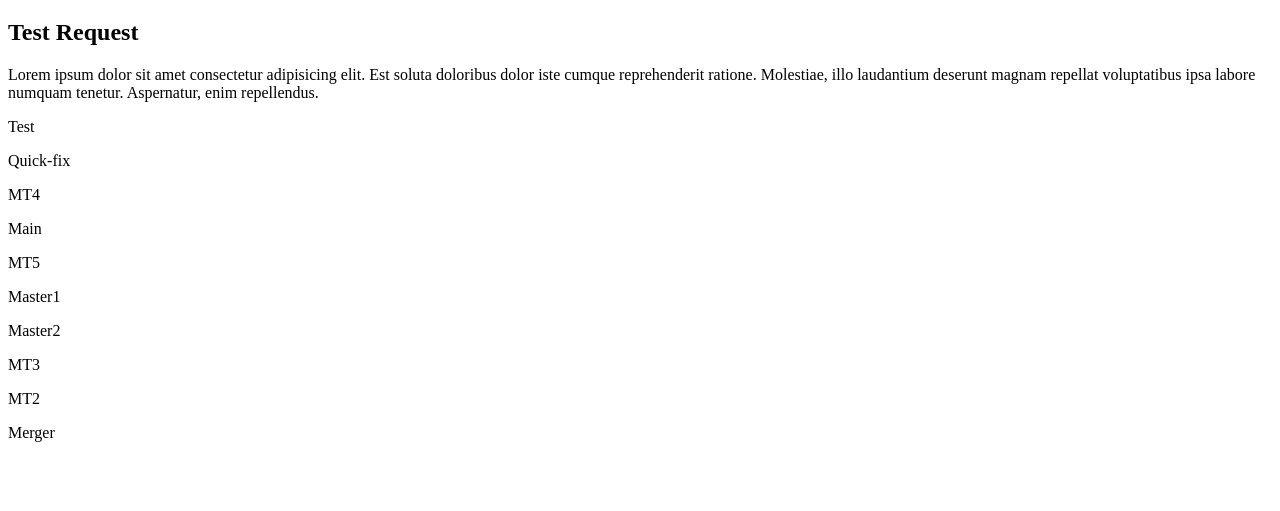
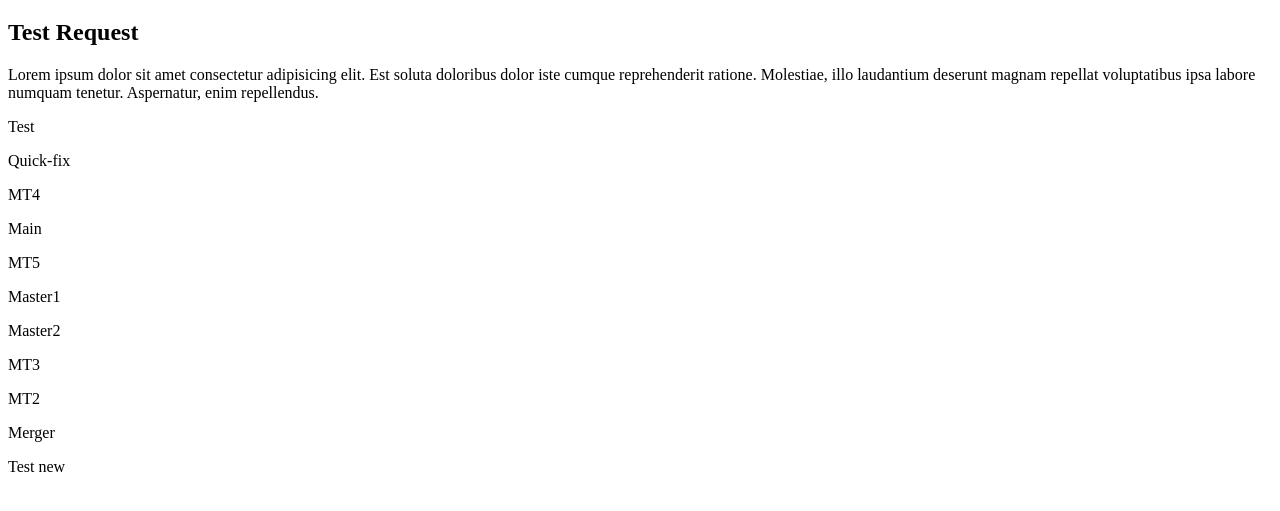
Before and after one commit to AnhHuy-Dev/test-git, a plain HTML site: page index.html in a window 1280 px wide. Shown: the part 61-572 px from the top of the page. Drawn offline with Linux system fonts and the light colour scheme.

Commit message:
test-new

```diff
--- a/index.html
+++ b/index.html
@@ -24,6 +24,7 @@
     <p>MT3</p>
     <p>MT2</p>
     <p>Merger</p>
+    <p>Test new</p>
 </body>
 
 </html>
```
